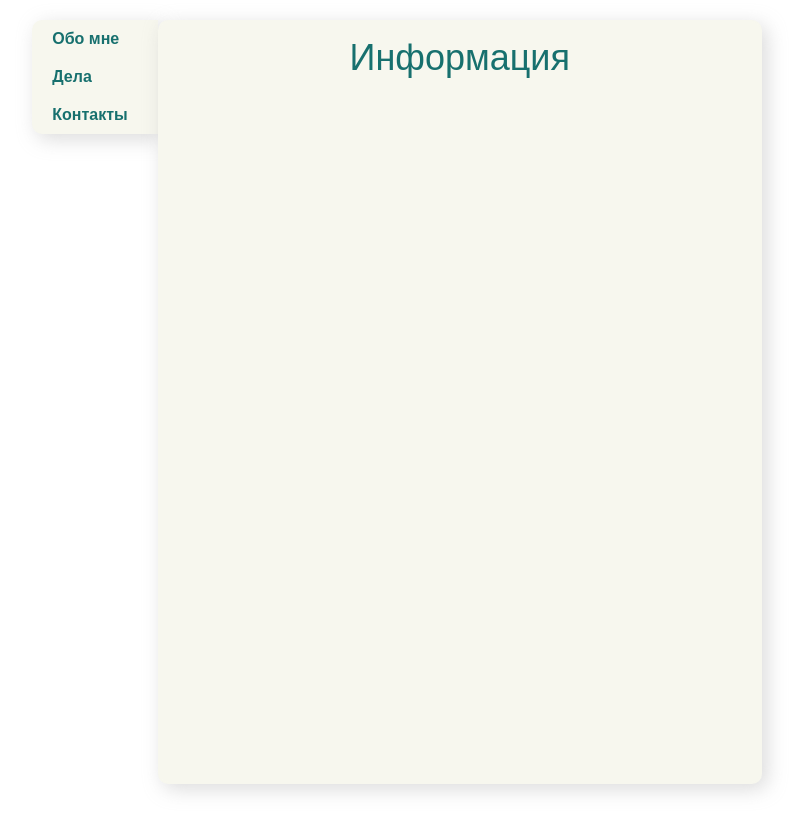
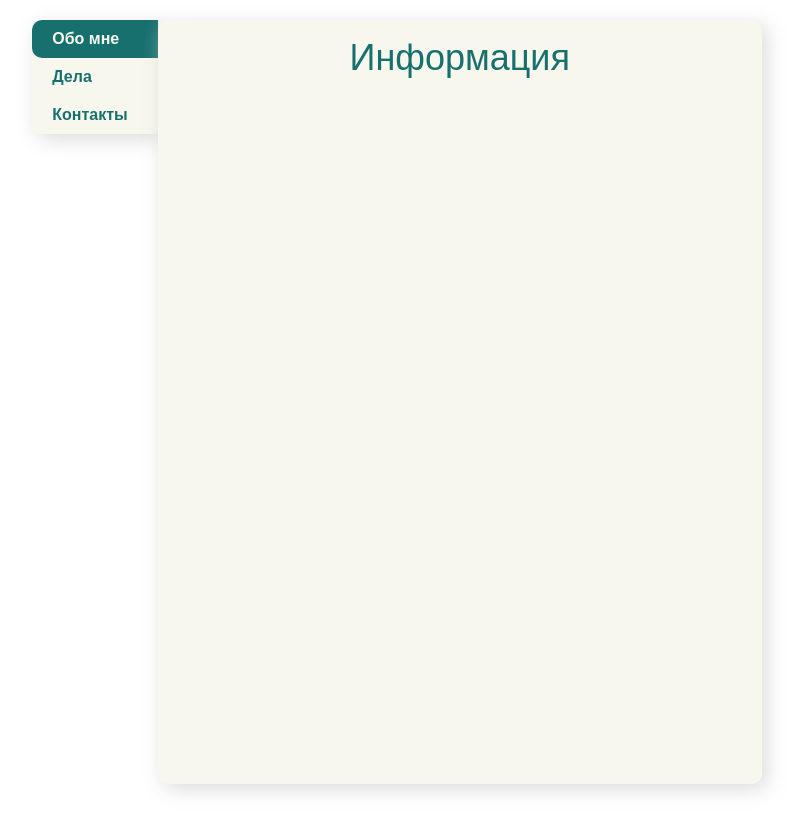
Before and after one commit to WebHeroSchool/TsarevaKate_React, a React (Create React App) app: page / in a window 1280 px wide. Shown: the top 832 px of the page, without its empty margins (243-1045 px from the left). Built offline with nearby package versions, Linux system fonts and the light colour scheme.

Commit message:
style: link -> navlink

```diff
--- a/src/components/App/App.js
+++ b/src/components/App/App.js
@@ -1,5 +1,5 @@
 import React from 'react';
-import { BrowserRouter as Router, Route, Link } from 'react-router-dom';
+import { BrowserRouter as Router, Route, NavLink } from 'react-router-dom';
 import Todo from '../Todo/Todo';
 import About from '../About/About';
 import Contacts from '../Contacts/Contacts';
@@ -9,21 +9,21 @@ const App = () => {
   return (<Router>
     <div className={styles.wrap}>
       <div className={styles.sidebar}>
-        <Link to='/'>
-          <div className={styles.tab}>
+        <NavLink to='/' exact
+          activeClassName={styles.active}
+          className={styles.tab}>
             Обо мне
-          </div>
-        </Link>
-        <Link to='/todo'>
-          <div className={styles.tab}>
+        </NavLink>
+        <NavLink to='/todo'
+          activeClassName={styles.active}
+          className={styles.tab}>
             Дела
-          </div>
-        </Link>
-        <Link to='/contacts'>
-          <div className={styles.tab}>
+        </NavLink>
+        <NavLink to='/contacts'
+          activeClassName={styles.active}
+          className={styles.tab}>
             Контакты
-          </div>
-        </Link>
+        </NavLink>
       </div>
 
       <div className={styles.content}>
--- a/src/components/App/App.module.css
+++ b/src/components/App/App.module.css
@@ -43,13 +43,14 @@ a {
 }
 
 .tab {
+  display: block;
   padding: 10px 30px 10px 20px;
   color: #17706e;
   font-weight: 700;
   border-radius: 10px 0 0 10px;
 }
 
-.tab.active {
+.active {
   color: #f7f7ee;
   background-color: #17706e;
 }
```
